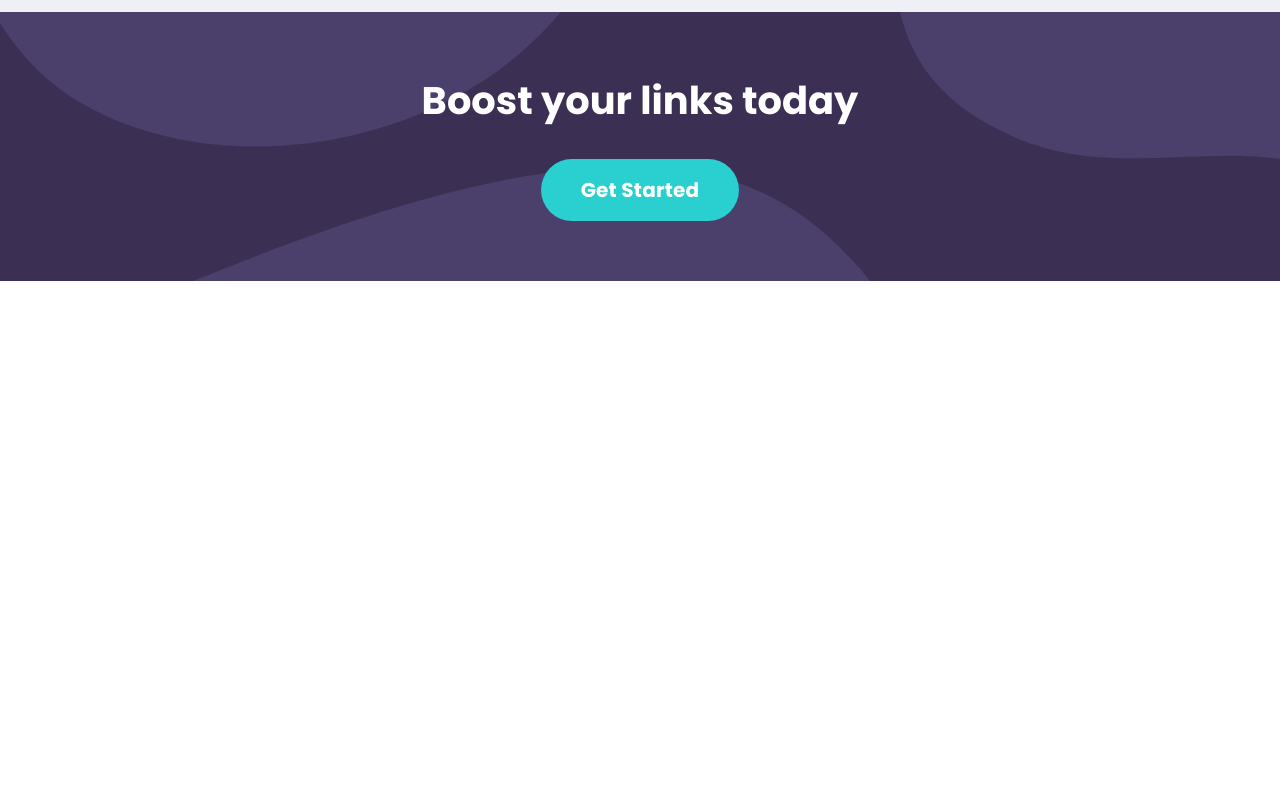
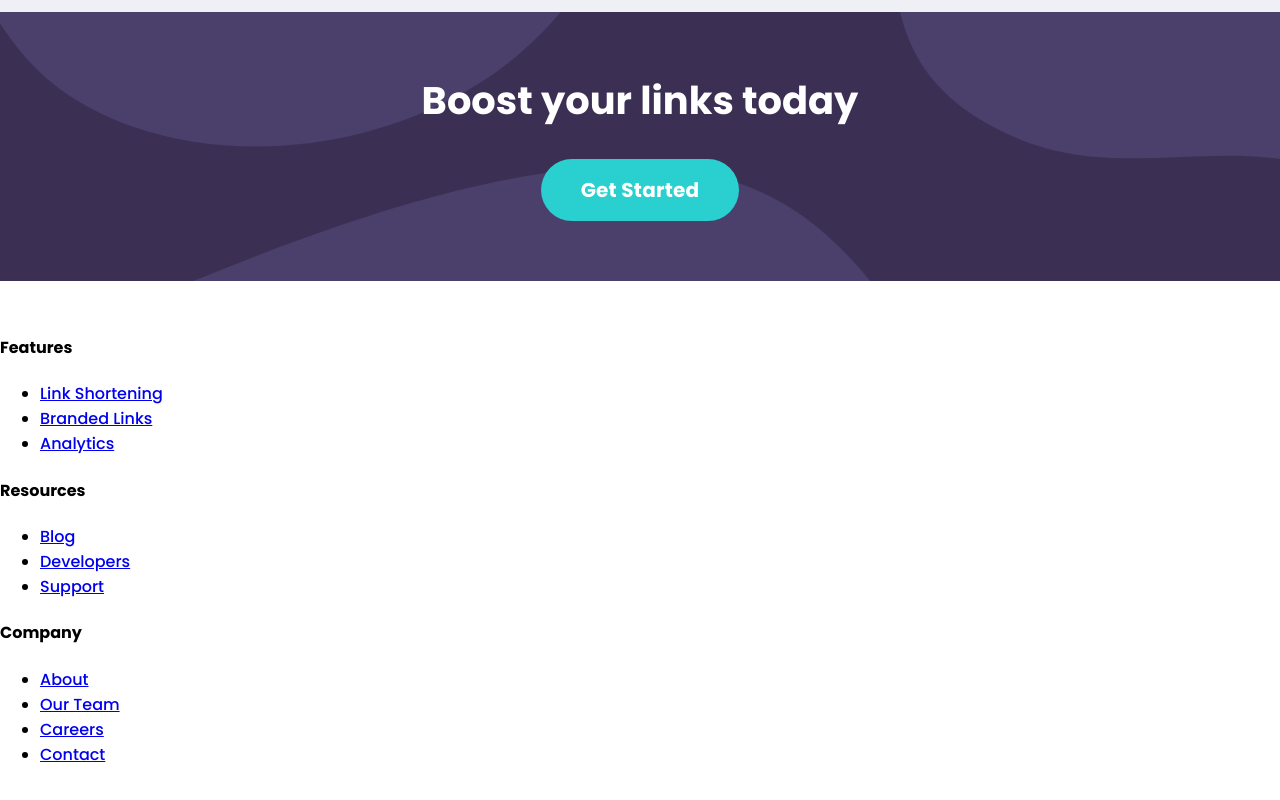
Before and after one commit to p-kosinski/url-shortening-api, a React (Create React App) app: page / in a window 1280 px wide. Shown: the part 1983-2783 px from the top of the page. Before the commit the page ends 2264 px from the top, so only its background shows below. Built offline with nearby package versions, Linux system fonts and the light colour scheme.

Commit message:
Add footer html structure

```diff
--- a/src/components/layout/Footer/Footer.js
+++ b/src/components/layout/Footer/Footer.js
@@ -1,8 +1,77 @@
+import LinkLogo from '../../common/LinkLogo/LinkLogo';
+import LinkIcon from '../../common/LinkIcon/LinkIcon';
+
+import { ReactComponent as FacebookIcon } from '../../../images/icon-facebook.svg';
+import { ReactComponent as TwitterIcon } from '../../../images/icon-twitter.svg';
+import { ReactComponent as PinterestIcon } from '../../../images/icon-pinterest.svg';
+import { ReactComponent as InstagramIcon } from '../../../images/icon-instagram.svg';
+
 import styles from './Footer.module.scss';
 
 const Footer = () => (
   <footer className={styles.component}>
-
+    <div className={styles.wrapper}>
+      <div className={styles.logoWrapper}>
+        <LinkLogo
+          to='#0'
+          ariaLabel='home page'
+          textColor='white'
+        />
+      </div>
+      <div className={styles.linksWrapper}>
+        <div className={styles.linkList}>
+          <h4>Features</h4>
+          <ul>
+            <li>
+              <a href='#0'>Link Shortening</a>
+            </li>
+            <li>
+              <a href='#0'>Branded Links</a>
+            </li>
+            <li>
+              <a href='#0'>Analytics</a>
+            </li>
+          </ul>
+        </div>
+        <div className={styles.linkList}>
+          <h4>Resources</h4>
+          <ul>
+            <li>
+              <a href='#0'>Blog</a>
+            </li>
+            <li>
+              <a href='#0'>Developers</a>
+            </li>
+            <li>
+              <a href='#0'>Support</a>
+            </li>
+          </ul>
+        </div>
+        <div className={styles.linkList}>
+          <h4>Company</h4>
+          <ul>
+            <li>
+              <a href='#0'>About</a>
+            </li>
+            <li>
+              <a href='#0'>Our Team</a>
+            </li>
+            <li>
+              <a href='#0'>Careers</a>
+            </li>
+            <li>
+              <a href='#0'>Contact</a>
+            </li>
+          </ul>
+        </div>
+      </div>
+      <div className={styles.iconsWrapper}>
+        <LinkIcon to='#0' icon={<FacebookIcon />} />
+        <LinkIcon to='#0' icon={<TwitterIcon />} />
+        <LinkIcon to='#0' icon={<PinterestIcon />} />
+        <LinkIcon to='#0' icon={<InstagramIcon />} />
+      </div>
+    </div>
   </footer>
 );
 
```
